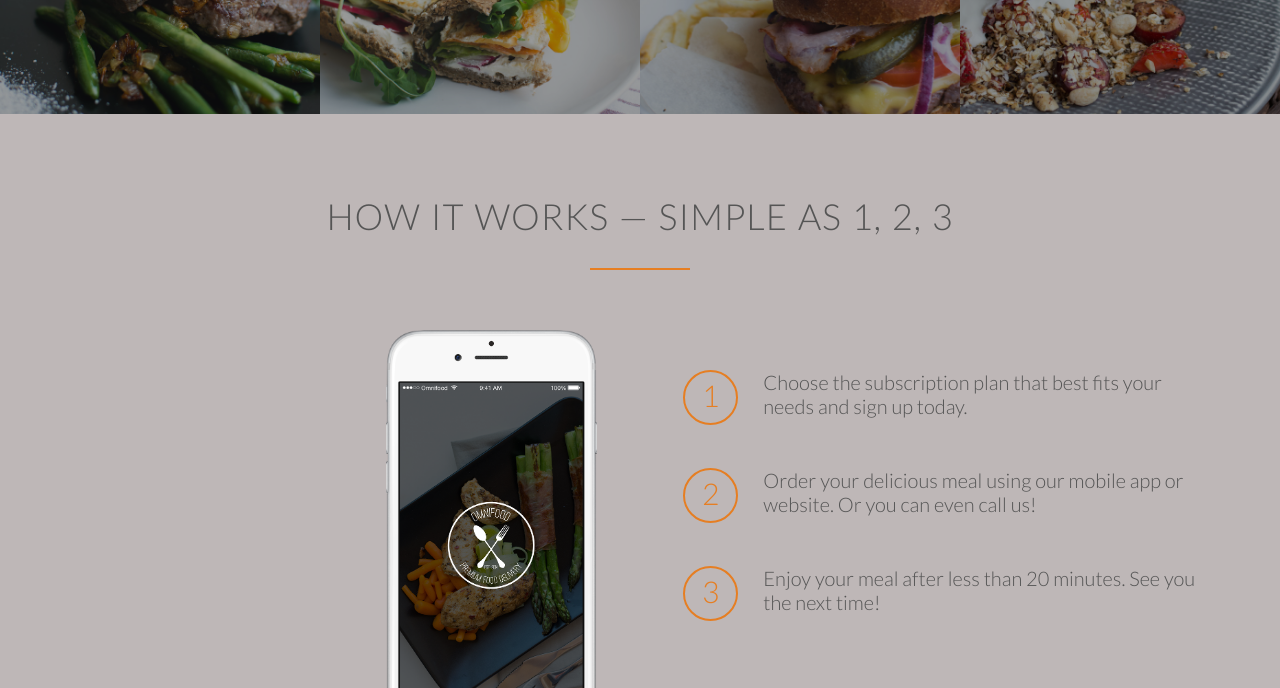
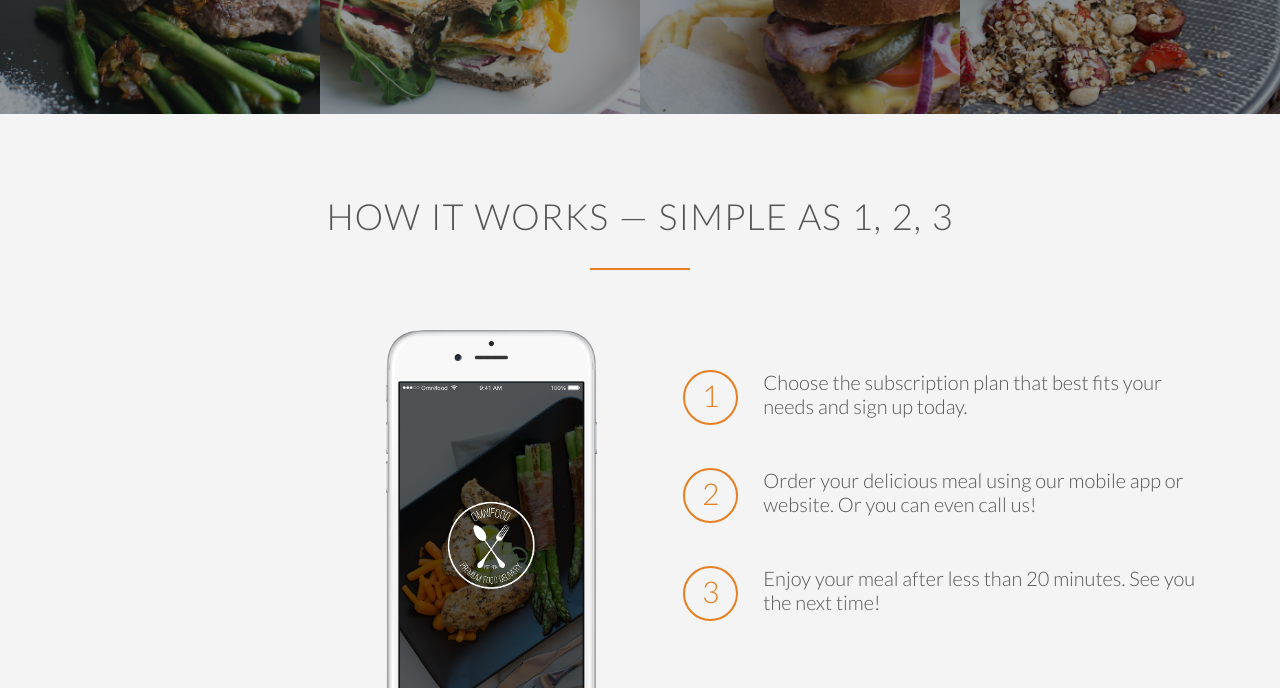
Before and after one commit to marshalmori/ominifood, a plain HTML site: page index.html in a window 1280 px wide. Shown: the part 1890-2578 px from the top of the page. Drawn offline with Linux system fonts and the light colour scheme; files whose address does not match are found by name.

Commit message:
Correção da cor da seção How it works

```diff
--- a/resources/css/style.css
+++ b/resources/css/style.css
@@ -255,7 +255,7 @@ header {
                 /* HOW IT WORKS */
 /*-------------------------------------------------*/
 .section-steps {
-    background-color: #beb7b7;
+    background-color: #f4f4f4;
 }
 
 .steps-box:first-child {
```
